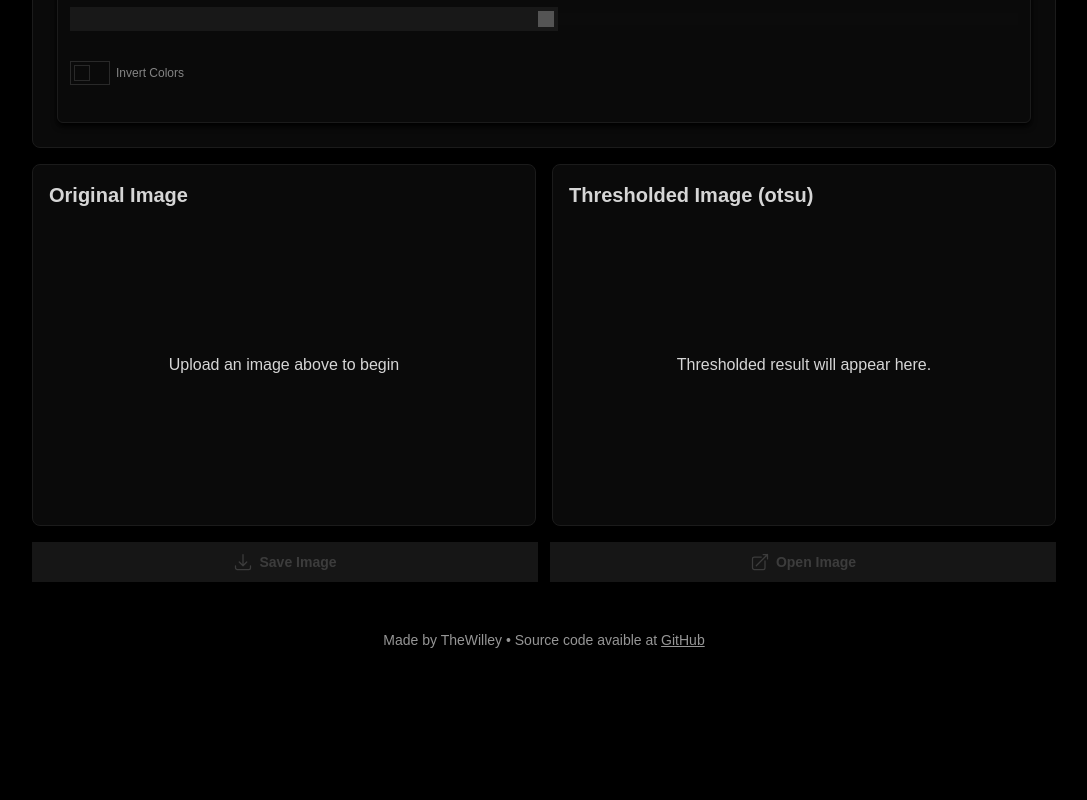
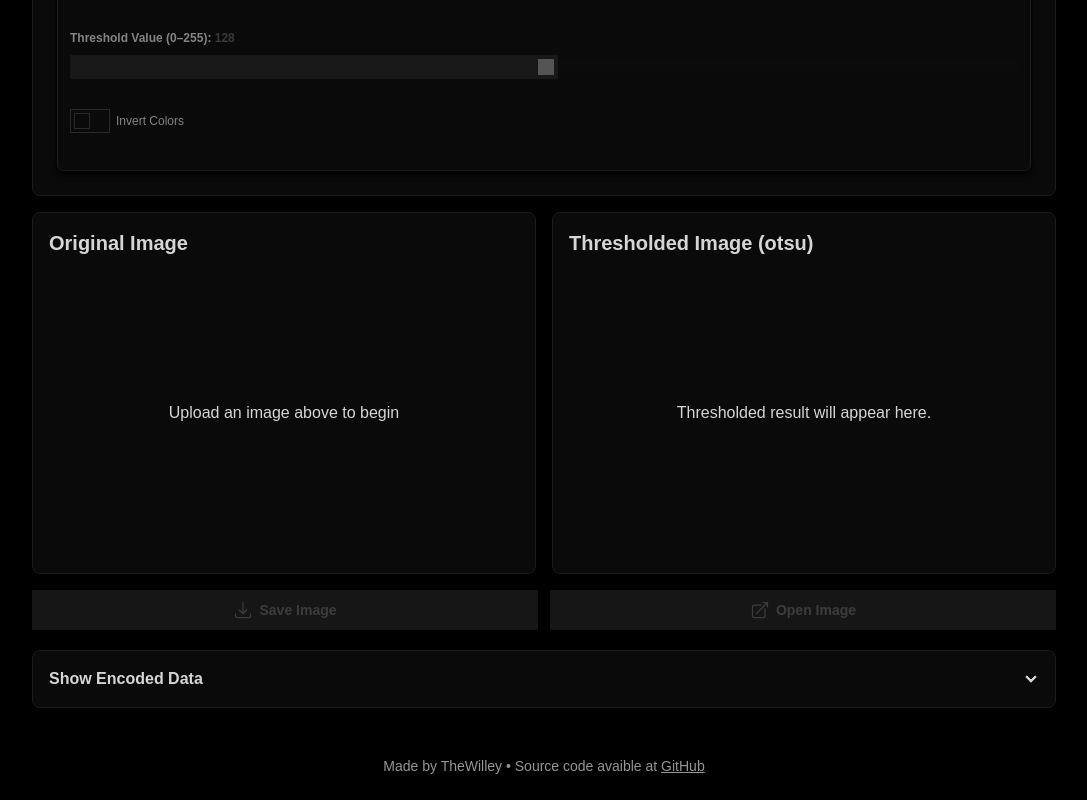
Before and after one commit to TheWilley/image-binarization-tool, a React (Vite) app: page / in a window 1280 px wide. Shown: the part 363-1163 px from the top of the page, without its empty margins (96-1183 px from the left). Before the commit the page ends 1037 px from the top, so only its background shows below. Built offline with nearby package versions, Linux system fonts and the light colour scheme.

Commit message:
feat: integrate EncodedData and Decode components into App

```diff
--- a/src/App.tsx
+++ b/src/App.tsx
@@ -1,12 +1,15 @@
 import Actions from './components/Actions';
 import Footer from './components/Footer';
-import Header from './components/Header';
 import Results from './components/Results';
 import Setting from './components/Settings';
 import useImageThreshold from './hooks/useThreshold';
 import Wrapper from './components/Wrapper';
+import Tabs from './components/Tabs';
 import { useState } from 'react';
 import type { Algorithm } from './hooks/useThreshold';
+import EncodedData from './components/ui/EncodedData';
+import Header from './components/Header';
+import Decode from './components/ui/Decode';
 
 export default function App() {
   const [selectedFile, setSelectedFile] = useState<File | null>(null);
@@ -14,7 +17,7 @@ export default function App() {
   const [algorithm, setAlgorithm] = useState<Algorithm>('otsu');
   const [invert, setInvert] = useState(false);
 
-  const { originalUrl, thresholdedUrl, processing } = useImageThreshold(
+  const { originalUrl, thresholdedUrl, processing, encodedData } = useImageThreshold(
     selectedFile,
     threshold,
     algorithm,
@@ -24,6 +27,14 @@ export default function App() {
   return (
     <Wrapper>
       <Header title='Image Binarization Tool' />
+      <Tabs
+        tabs={[
+          { label: 'Encode', key: 'encode' },
+          { label: 'Decode', key: 'decode' },
+        ]}
+        children={{
+          encode: (
+            <>
               <Setting
                 threshold={threshold}
                 selectedFile={selectedFile}
@@ -45,6 +56,12 @@ export default function App() {
               />
 
               <Actions url={thresholdedUrl} processing={processing} />
+              <EncodedData encodedData={encodedData} />
+            </>
+          ),
+          decode: <Decode />,
+        }}
+      />
       <Footer />
     </Wrapper>
   );
```
Lines whose indentation alone changed are shown as unchanged.
